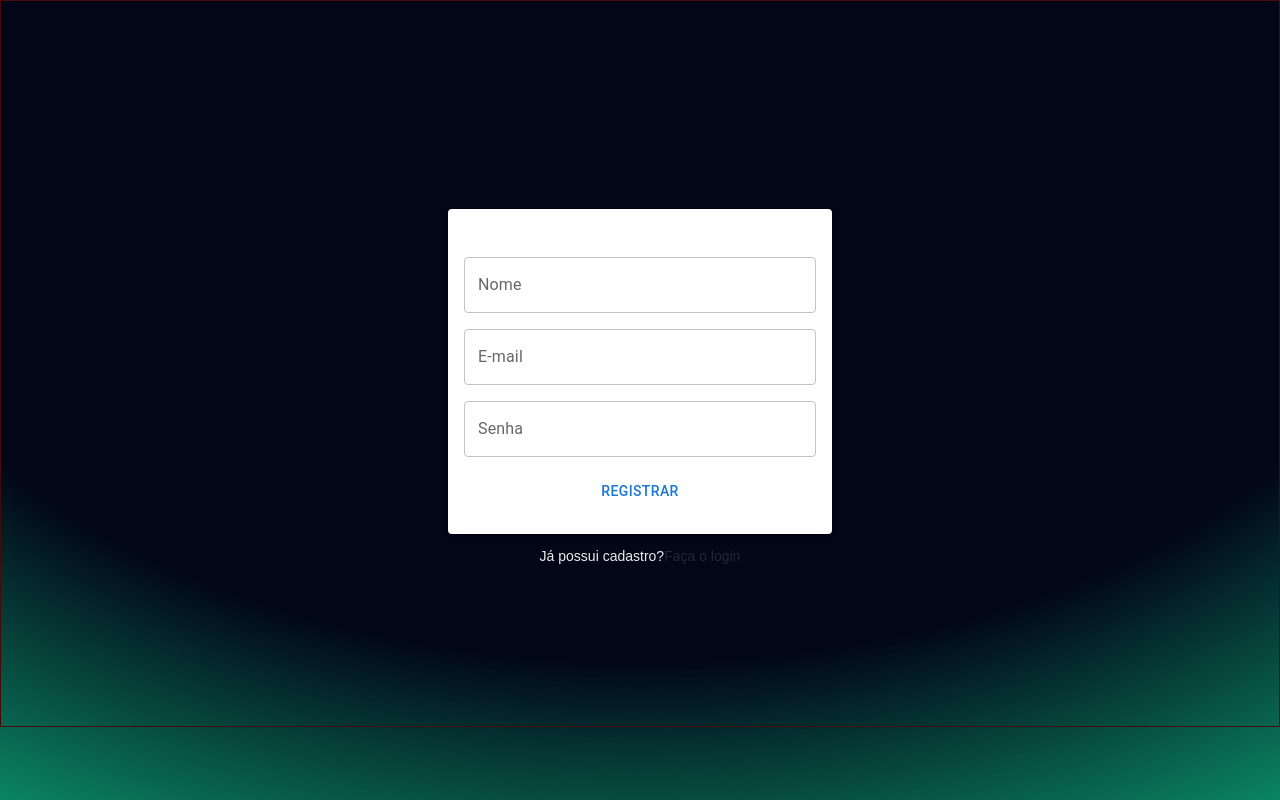
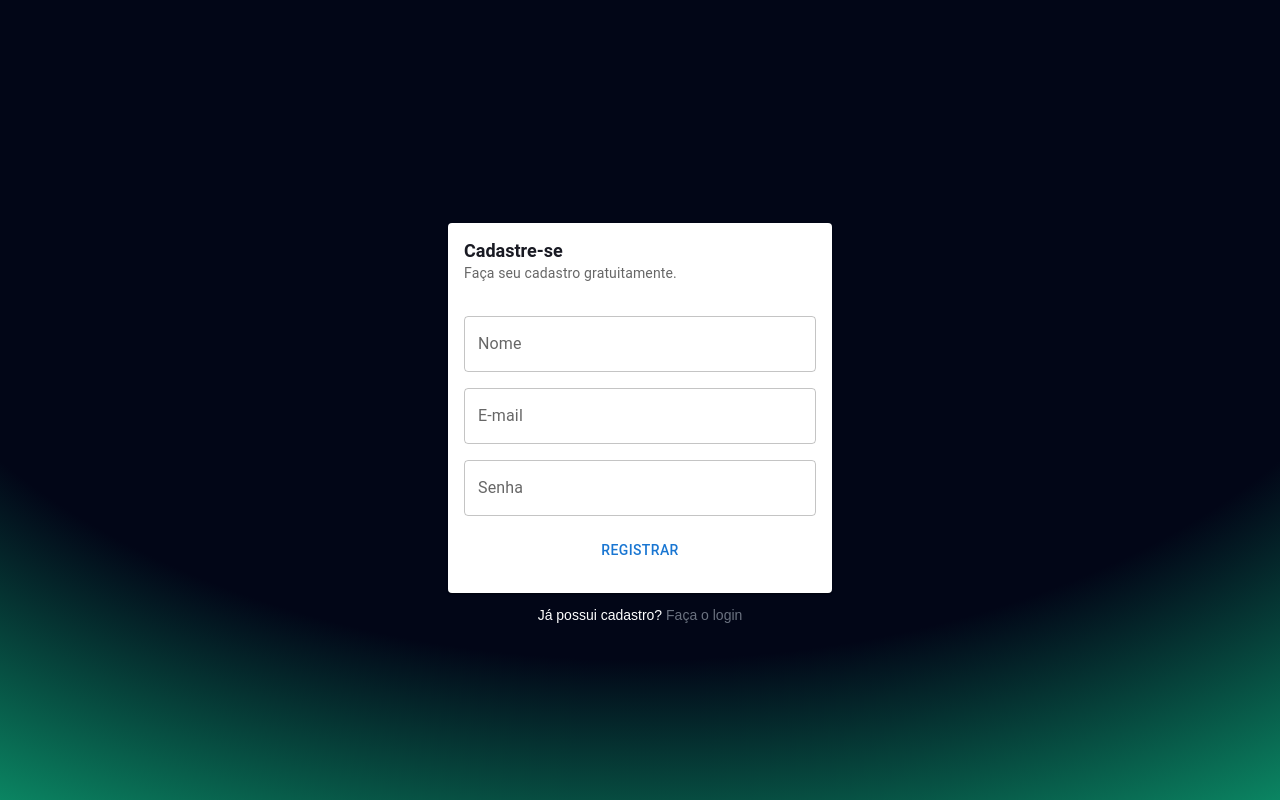
Before and after one commit to MarceloRodriguesOliveira/dev-service-hub, a Next.js app: page /register in a window 1280 px wide. Built offline with nearby package versions, Linux system fonts and the light colour scheme.

Commit message:
style: screen height properties updated

```diff
--- a/app/(auth)/register/page.tsx
+++ b/app/(auth)/register/page.tsx
@@ -1,21 +1,27 @@
-import { Card, CardHeader, CardContent } from "@mui/material";
+import { Card, CardContent } from "@mui/material";
+import CardHeader from "@mui/material/CardHeader";
 import RegisterForm from "./register-form";
 import Link from "next/link";
 
 export default async function RegisterPage() {
   return (
-    <div className="flex flex-col justify-center items-center  border border-red-950 h-full py-40">
-      <Card className="max-w-sm w-full rounded-2xl mt-12 h-full">
-        <CardHeader>
-          <h2 className="text-xl font-bold">Cadastre-se</h2>
-        </CardHeader>
-        <CardContent>
+    <div className="flex flex-col justify-center items-center  min-h-screen px-4">
+      <Card className="max-w-sm w-full rounded-2xl mt-12 h-full ">
+        <CardHeader
+          title="Cadastre-se"
+          subheader="Faça seu cadastro gratuitamente."
+          slotProps={{
+            title: { color: "#191a23", fontSize: "18px", fontWeight: "700" },
+            subheader: { fontSize: "14px" },
+          }}
+        />
+        <CardContent className="py-0">
           <RegisterForm />
         </CardContent>
       </Card>
-      <p className="text-sm text-muted-foreground mt-3">
-        Já possui cadastro?{""}
-        <Link className="text-gray-800 hover:underline" href="/login">
+      <p className="text-sm text-muted-foreground text-white mt-3">
+        Já possui cadastro?{" "}
+        <Link className="text-gray-500 hover:underline" href="/login">
           Faça o login
         </Link>
       </p>
```
